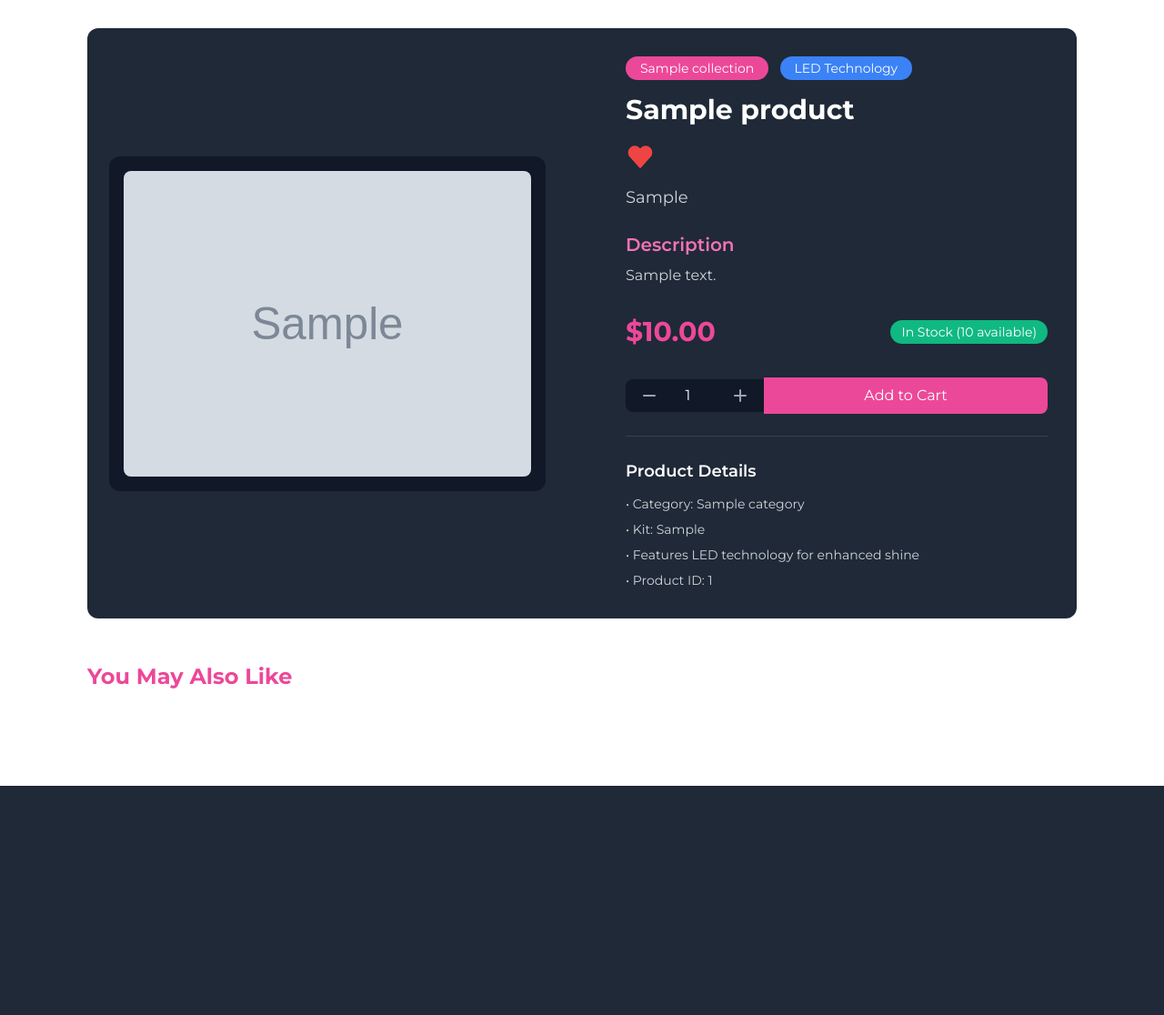
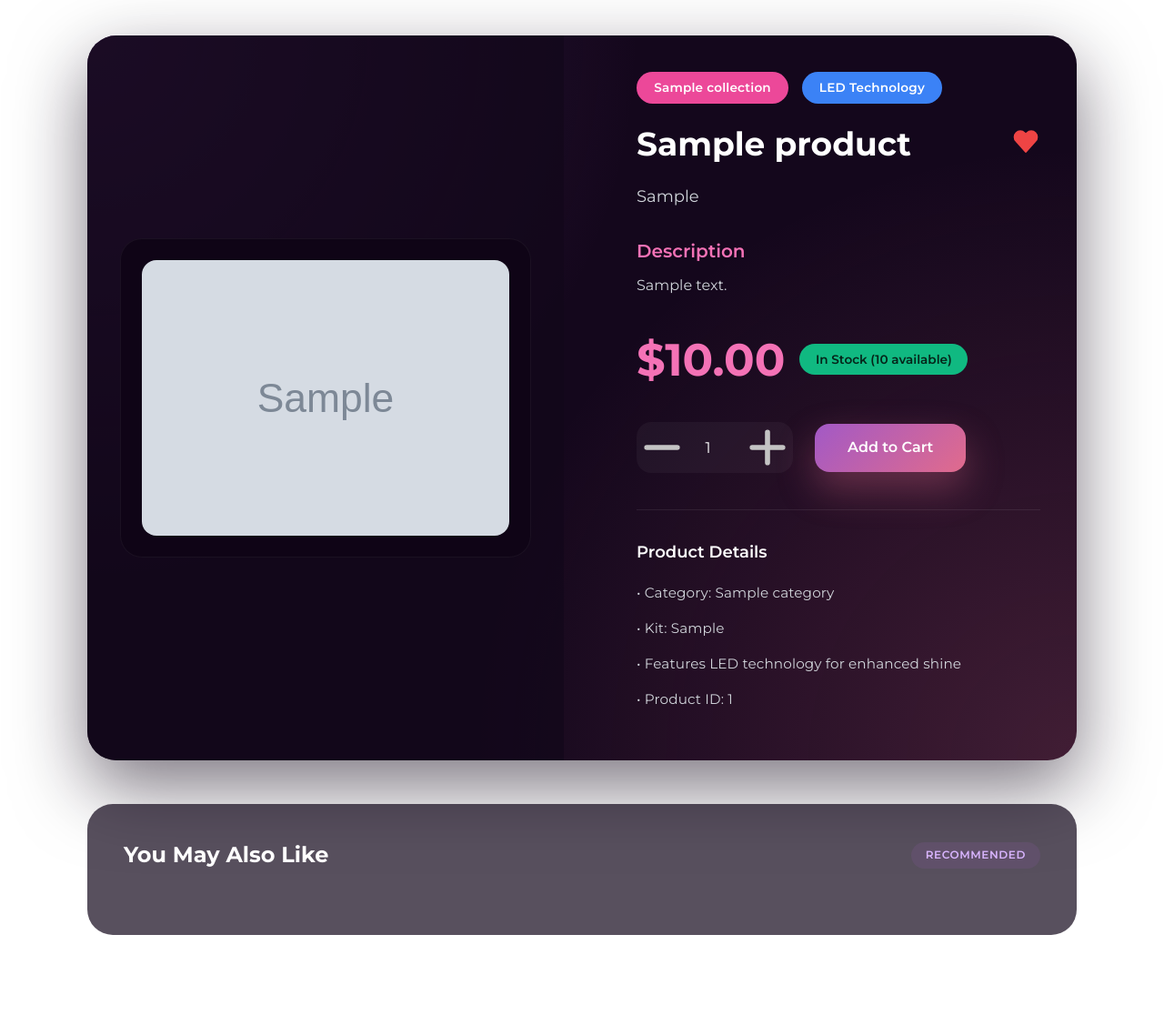
Before and after one commit to MadhavDonthula/Evolvee_Radiance, a Django app: a page that uses store/templates/product_detail.html in a window 1280 px wide. Shown: the part 65-1181 px from the top of the page at 91% size. Before the commit the page ends 929 px from the top, so only its background shows below. Run offline with Django 5.2, Linux system fonts and the light colour scheme; a user stored in the database is signed in; tables that the repository leaves empty hold one stand-in row (values such as "Sample post"); grey boxes marked "Sample" are stand-in pictures.

Commit message:
SlightUIChanges

```diff
--- a/store/templates/product_detail.html
+++ b/store/templates/product_detail.html
@@ -5,14 +5,188 @@
 {% endblock %}
 
 {% block content %}
-<div class="max-w-6xl mx-auto px-4 sm:px-6 lg:px-8 py-4 sm:py-8">
-    <div class="bg-gray-800 rounded-xl overflow-hidden">
-        <div class="grid grid-cols-1 lg:grid-cols-2 gap-6 sm:gap-8">
+<style>
+    .product-wrapper {
+        background: radial-gradient(circle at top left, rgba(162, 89, 198, 0.25), transparent 45%),
+                    radial-gradient(circle at bottom right, rgba(225, 107, 140, 0.22), transparent 50%),
+                    #14071c;
+        border-radius: 2rem;
+        box-shadow: 0 30px 80px rgba(18, 7, 26, 0.55);
+        overflow: hidden;
+    }
+    .product-media {
+        background: rgba(18, 7, 26, 0.75);
+        padding: 1.75rem;
+    }
+    @media (min-width: 640px) {
+        .product-media { padding: 2.25rem; }
+    }
+    .product-media-inner {
+        background: #0f0416;
+        border-radius: 1.5rem;
+        padding: 1.5rem;
+        box-shadow: inset 0 0 0 1px rgba(255, 255, 255, 0.05);
+    }
+    .product-media-inner img {
+        border-radius: 1rem;
+        max-height: clamp(340px, 45vh, 520px);
+        margin: 0 auto;
+    }
+    .product-info {
+        padding: 2rem 1.75rem 2.5rem;
+    }
+    @media (min-width: 640px) {
+        .product-info { padding: 2.5rem 2.5rem 3rem; }
+    }
+    .pill {
+        display: inline-flex;
+        align-items: center;
+        border-radius: 999px;
+        padding: 0.45rem 1.2rem;
+        font-size: 0.85rem;
+        font-weight: 600;
+        letter-spacing: .015em;
+    }
+    .pill + .pill {
+        margin-left: .65rem;
+    }
+    .product-price-bar {
+        display: flex;
+        flex-wrap: wrap;
+        align-items: center;
+        gap: 1rem;
+    }
+    .product-price-bar .price {
+        font-size: clamp(2.1rem, 2.8vw + 1.1rem, 3.1rem);
+        font-weight: 700;
+        color: #f472b6;
+    }
+    .stock-pill {
+        background: #10b981;
+        color: #052419;
+        font-weight: 600;
+        padding: 0.4rem 1.1rem;
+        border-radius: 999px;
+        font-size: 0.85rem;
+    }
+    .stock-pill.out {
+        background: #ef4444;
+        color: #fff;
+    }
+    .quantity-shell {
+        background: rgba(255, 255, 255, 0.04);
+        border-radius: 1rem;
+        overflow: hidden;
+        display: flex;
+        align-items: center;
+    }
+    .quantity-shell button {
+        width: 3rem;
+        height: 3rem;
+        display: flex;
+        align-items: center;
+        justify-content: center;
+        color: #c4c4c4;
+    }
+    @media (min-width: 640px) {
+        .quantity-shell button {
+            width: 3.5rem;
+            height: 3.5rem;
+        }
+    }
+    .quantity-shell input {
+        width: 3.25rem;
+        height: 3rem;
+        background: transparent;
+        color: #fff;
+        border: none;
+        text-align: center;
+        font-size: 1rem;
+    }
+    @media (min-width: 640px) {
+        .quantity-shell input {
+            width: 3.75rem;
+            height: 3.5rem;
+            font-size: 1.05rem;
+        }
+    }
+    .primary-cta {
+        background: linear-gradient(135deg, #a259c6, #e16b8c);
+        color: #fff;
+        border-radius: 1rem;
+        padding: 0.9rem 2.25rem;
+        font-weight: 600;
+        transition: transform 0.2s ease, box-shadow 0.2s ease;
+        box-shadow: 0 18px 40px rgba(225, 107, 140, 0.35);
+    }
+    .primary-cta:hover {
+        transform: translateY(-2px);
+        box-shadow: 0 22px 48px rgba(225, 107, 140, 0.45);
+    }
+    .details-card {
+        border-top: 1px solid rgba(255, 255, 255, 0.08);
+        margin-top: 2.5rem;
+        padding-top: 2rem;
+    }
+    .details-card ul li {
+        padding: 0.5rem 0;
+        font-size: 0.95rem;
+        letter-spacing: 0.01em;
+    }
+    .related-wrapper {
+        margin-top: 3rem;
+        border-radius: 1.75rem;
+        background: rgba(18, 7, 26, 0.7);
+        padding: 2rem;
+    }
+    @media (min-width: 640px) {
+        .related-wrapper { padding: 2.5rem; }
+    }
+    .related-header {
+        display: flex;
+        align-items: center;
+        justify-content: space-between;
+        gap: 1rem;
+    }
+    .related-pill {
+        background: rgba(162, 89, 198, 0.12);
+        color: #d8b4fe;
+        border-radius: 999px;
+        padding: 0.35rem 1rem;
+        font-size: 0.75rem;
+        font-weight: 600;
+        letter-spacing: .05em;
+        text-transform: uppercase;
+    }
+    .related-card {
+        background: rgba(20, 8, 28, 0.9);
+        border-radius: 1.5rem;
+        border: 1px solid rgba(255, 255, 255, 0.05);
+        transition: transform 0.25s ease, box-shadow 0.25s ease;
+    }
+    .related-card:hover {
+        transform: translateY(-6px);
+        box-shadow: 0 24px 40px rgba(162, 89, 198, 0.25);
+    }
+    .related-card figure {
+        height: 11rem;
+        border-radius: 1.25rem;
+        background: linear-gradient(125deg, rgba(162, 89, 198, 0.22), rgba(225, 107, 140, 0.18));
+        display: flex;
+        align-items: center;
+        justify-content: center;
+        margin-bottom: 1rem;
+    }
+</style>
+
+<div class="max-w-6xl mx-auto px-4 sm:px-6 lg:px-8 py-6 sm:py-10">
+    <div class="product-wrapper">
+        <div class="grid grid-cols-1 lg:grid-cols-2 gap-6 sm:gap-10">
             <!-- Product Image -->
-            <div class="p-4 sm:p-6 flex items-center justify-center">
-                <div class="bg-gray-900 p-3 sm:p-4 rounded-xl w-full">
+            <div class="product-media flex items-center justify-center">
+                <div class="product-media-inner w-full">
                     {% if product.image %}
-                    <img src="{{ product.image.url }}" class="w-full h-auto object-contain rounded-lg" style="max-height: 400px; @media (min-width: 640px) { max-height: 450px; } @media (min-width: 768px) { max-height: 500px; }" alt="{{ product.name }}">
+                    <img src="{{ product.image.url }}" class="w-full h-auto object-contain" alt="{{ product.name }}">
                     {% else %}
                     <div class="h-48 sm:h-56 md:h-64 w-full bg-gradient-to-br from-pink-600 to-purple-500 rounded-lg"></div>
                     {% endif %}
@@ -20,19 +194,19 @@
             </div>
 
             <!-- Product Details -->
-            <div class="p-4 sm:p-6 lg:p-8">
+            <div class="product-info">
                 {% if product.collection %}
-                <div class="mb-4">
-                    <span class="bg-pink-500 text-white px-4 py-1 rounded-full text-sm">{{ product.collection.name }}</span>
+                <div class="mb-5 sm:mb-6">
+                    <span class="pill bg-pink-500 text-white">{{ product.collection.name }}</span>
                     {% if product.has_led %}
-                    <span class="ml-2 bg-blue-500 text-white px-4 py-1 rounded-full text-sm">LED Technology</span>
+                    <span class="pill bg-blue-500 text-white">LED Technology</span>
                     {% endif %}
                 </div>
                 {% endif %}
 
-                <h1 class="text-2xl sm:text-3xl font-bold text-white mb-3 sm:mb-4">{{ product.name }}</h1>
-                <div class="flex items-center mb-3 sm:mb-4">
-                    <button id="save-button" class="text-gray-400 hover:text-red-500 focus:outline-none transition duration-300" aria-label="Save item">
+                <div class="flex items-start justify-between gap-4">
+                    <h1 class="text-3xl sm:text-4xl font-bold text-white leading-tight">{{ product.name }}</h1>
+                    <button id="save-button" class="text-gray-400 hover:text-red-500 focus:outline-none transition duration-300 flex-shrink-0" aria-label="Save item">
                         <svg id="heart-icon" xmlns="http://www.w3.org/2000/svg"
                         fill="{% if is_saved %}currentColor{% else %}none{% endif %}"
                         class="h-6 w-6 sm:h-8 sm:w-8 {% if is_saved %}text-red-500 fill-current{% endif %}"
@@ -45,55 +219,52 @@
                         </svg>
                     </button>
                 </div>
-
-
-
-                <div class="mb-4 sm:mb-6">
-                    <p class="text-gray-300 text-base sm:text-lg">{{ product.tagline }}</p>
+                <div class="mt-4 sm:mt-6">
+                    <p class="text-gray-300 text-base sm:text-lg leading-relaxed">{{ product.tagline }}</p>
                 </div>
 
-                <div class="mb-6 sm:mb-8">
-                    <h2 class="text-lg sm:text-xl font-semibold text-pink-400 mb-2">Description</h2>
-                    <p class="text-gray-300 text-sm sm:text-base">{{ product.description }}</p>
+                <div class="mt-6 sm:mt-8">
+                    <h2 class="text-lg sm:text-xl font-semibold text-pink-400 mb-3">Description</h2>
+                    <p class="text-gray-300 text-sm sm:text-base leading-relaxed">{{ product.description }}</p>
                 </div>
 
-                <div class="flex flex-col sm:flex-row sm:items-center sm:justify-between mb-6 sm:mb-8 gap-3 sm:gap-0">
-                    <div class="text-2xl sm:text-3xl font-bold text-pink-500">${{ product.price }}</div>
-                    <div>
-                        {% if product.stock > 0 %}
-                        <span class="bg-green-500 text-white px-2 sm:px-3 py-1 rounded-full text-xs sm:text-sm">In Stock ({{ product.stock }} available)</span>
-                        {% else %}
-                        <span class="bg-red-500 text-white px-2 sm:px-3 py-1 rounded-full text-xs sm:text-sm">Out of Stock</span>
-                        {% endif %}
-                    </div>
+                <div class="product-price-bar mt-6 sm:mt-8">
+                    <span class="price">${{ product.price }}</span>
+                    {% if product.stock > 0 %}
+                    <span class="stock-pill">In Stock ({{ product.stock }} available)</span>
+                    {% else %}
+                    <span class="stock-pill out">Out of Stock</span>
+                    {% endif %}
                 </div>
 
 
                 {% if product.stock > 0 %}
-                <form method="post" action="{% url 'store:add_to_cart' product.id %}" class="flex flex-col sm:flex-row items-center mb-6 gap-3 sm:gap-0">
+                <form method="post" action="{% url 'store:add_to_cart' product.id %}" class="mt-6 sm:mt-8">
                     {% csrf_token %}
-                    <div class="flex items-center bg-gray-900 rounded-lg sm:rounded-l-lg sm:rounded-r-none w-full sm:w-auto">
-                        <button type="button" class="px-3 sm:px-4 py-2 text-gray-400 hover:text-white focus:outline-none quantity-btn" data-action="decrease">
-                            <svg xmlns="http://www.w3.org/2000/svg" class="h-4 w-4 sm:h-5 sm:w-5" viewBox="0 0 20 20" fill="currentColor">
+                    <div class="flex flex-col sm:flex-row items-center gap-4 sm:gap-6">
+                        <div class="quantity-shell w-full sm:w-auto">
+                            <button type="button" class="quantity-btn focus:outline-none" data-action="decrease">
+                            <svg xmlns="http://www.w3.org/2000/svg" viewBox="0 0 20 20" fill="currentColor">
                                 <path fill-rule="evenodd" d="M3 10a1 1 0 011-1h12a1 1 0 110 2H4a1 1 0 01-1-1z" clip-rule="evenodd" />
                             </svg>
                         </button>
-                        <input type="number" name="quantity" min="1" max="{{ product.stock }}" value="1" class="w-12 text-center bg-gray-900 text-white border-0 focus:outline-none text-sm sm:text-base" id="quantity">
-                        <button type="button" class="px-3 sm:px-4 py-2 text-gray-400 hover:text-white focus:outline-none quantity-btn" data-action="increase">
-                            <svg xmlns="http://www.w3.org/2000/svg" class="h-4 w-4 sm:h-5 sm:w-5" viewBox="0 0 20 20" fill="currentColor">
+                        <input type="number" name="quantity" min="1" max="{{ product.stock }}" value="1" class="quantity-input" id="quantity">
+                        <button type="button" class="quantity-btn focus:outline-none" data-action="increase">
+                            <svg xmlns="http://www.w3.org/2000/svg" viewBox="0 0 20 20" fill="currentColor">
                                 <path fill-rule="evenodd" d="M10 3a1 1 0 011 1v5h5a1 1 0 110 2h-5v5a1 1 0 11-2 0v-5H4a1 1 0 110-2h5V4a1 1 0 011-1z" clip-rule="evenodd" />
                             </svg>
                         </button>
                     </div>
-                    <button type="submit" class="flex-1 bg-pink-500 hover:bg-pink-600 text-white px-4 sm:px-6 py-2 rounded-lg sm:rounded-l-none sm:rounded-r-lg transition text-sm sm:text-base">
+                    <button type="submit" class="primary-cta w-full sm:w-auto text-center">
                         Add to Cart
                     </button>
+                </div>
                 </form>
                 {% endif %}
 
-                <div class="border-t border-gray-700 pt-4 sm:pt-6">
-                    <h3 class="text-base sm:text-lg font-semibold text-white mb-2 sm:mb-3">Product Details</h3>
-                    <ul class="text-gray-300 text-xs sm:text-sm space-y-1 sm:space-y-2">
+                <div class="details-card">
+                    <h3 class="text-base sm:text-lg font-semibold text-white mb-3">Product Details</h3>
+                    <ul class="text-gray-300">
                         <li>• Category: {{ product.category.name }}</li>
                         {% if product.kit %}
                         <li>• Kit: {{ product.kit }}</li>
@@ -109,23 +280,26 @@
     </div>
 
     <!-- Related Products -->
-    <div class="mt-8 sm:mt-12">
-        <h2 class="text-xl sm:text-2xl font-bold text-pink-500 mb-4 sm:mb-6">You May Also Like</h2>
+    <div class="related-wrapper">
+        <div class="related-header mb-6 sm:mb-8">
+            <h2 class="text-xl sm:text-2xl font-bold text-white">You May Also Like</h2>
+            <span class="related-pill">Recommended</span>
+        </div>
         <div class="grid grid-cols-1 sm:grid-cols-2 md:grid-cols-3 lg:grid-cols-4 gap-4 sm:gap-6">
             {% for p in related_products %}
-            <div class="card rounded-xl shadow-lg overflow-hidden">
+            <div class="related-card overflow-hidden">
                 <a href="{{ p.get_absolute_url }}">
-                    <div class="relative bg-gray-900 p-4 sm:p-6">
-                        <div class="h-32 sm:h-40 md:h-48 rounded-lg mb-3 sm:mb-4 flex items-center justify-center">
+                    <div class="p-4 sm:p-6">
+                        <figure>
                             {% if p.image %}
                             <img src="{{ p.image.url }}" class="h-full object-contain" alt="{{ p.name }}">
                             {% else %}
-                            <div class="h-full w-full bg-gradient-to-br from-pink-600 to-purple-500 rounded-lg"></div>
+                            <div class="h-full w-full bg-gradient-to-br from-pink-600 to-purple-500 rounded-xl"></div>
                             {% endif %}
-                        </div>
-                        <h4 class="text-white font-bold mb-1 sm:mb-2 text-sm sm:text-base">{{ p.name }}</h4>
-                        <p class="text-gray-400 text-xs sm:text-sm">{{ p.tagline }}</p>
-                        <div class="mt-3 sm:mt-4 flex justify-between items-center">
+                        </figure>
+                        <h4 class="text-white font-semibold mb-1 sm:mb-2 text-sm sm:text-base">{{ p.name }}</h4>
+                        <p class="text-gray-400 text-xs sm:text-sm leading-snug">{{ p.tagline }}</p>
+                        <div class="mt-4 flex justify-between items-center">
                             <span class="text-pink-400 font-bold text-sm sm:text-base">${{ p.price }}</span>
                         </div>
                     </div>
```
Also changed, not shown: S3_DEPLOYMENT_FIX.md (added, +149 -0 lines), lip_products/settings.py (+53 -3 lines), store/storage.py (+46 -0 lines), store/templates/products_page.html (+143 -39 lines).
